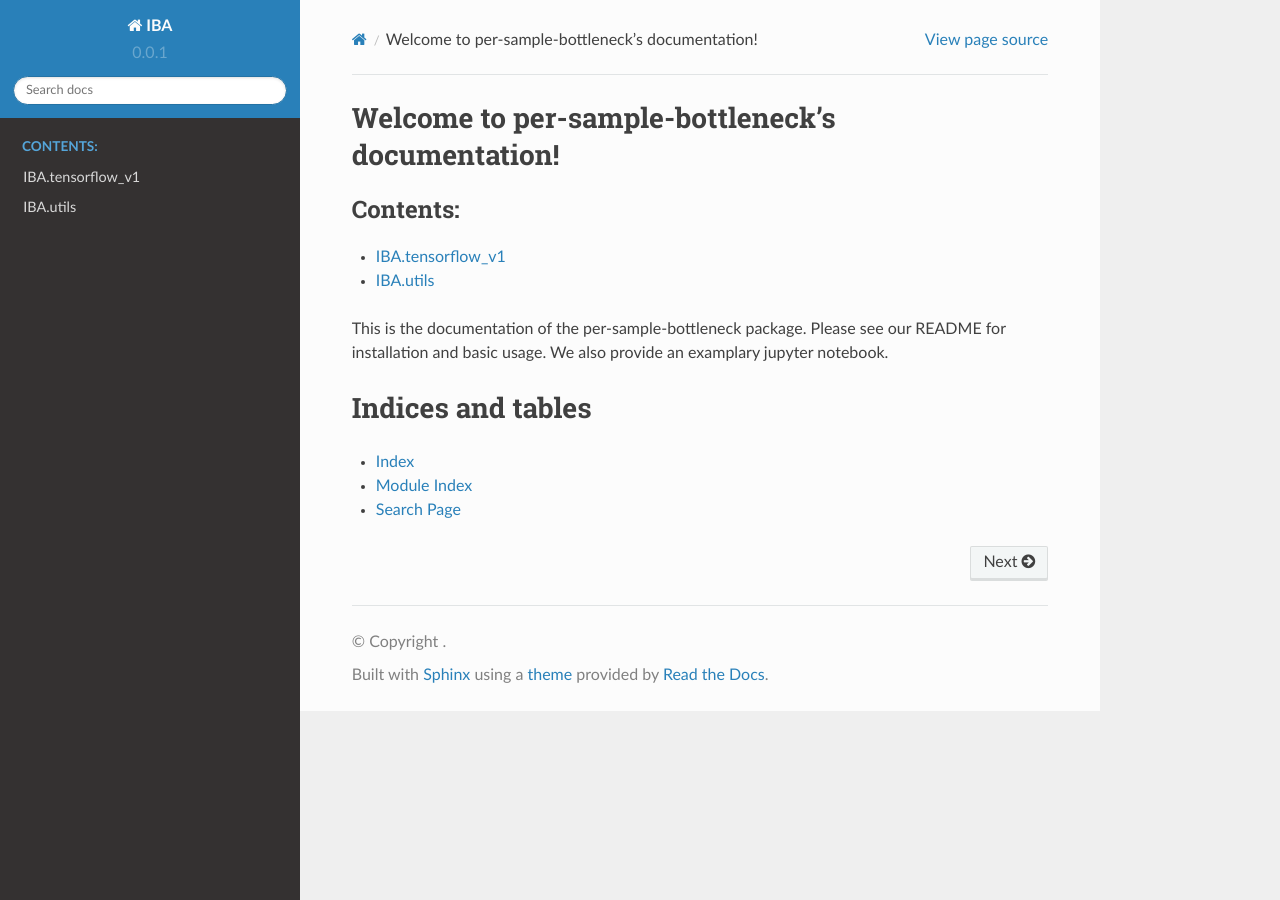
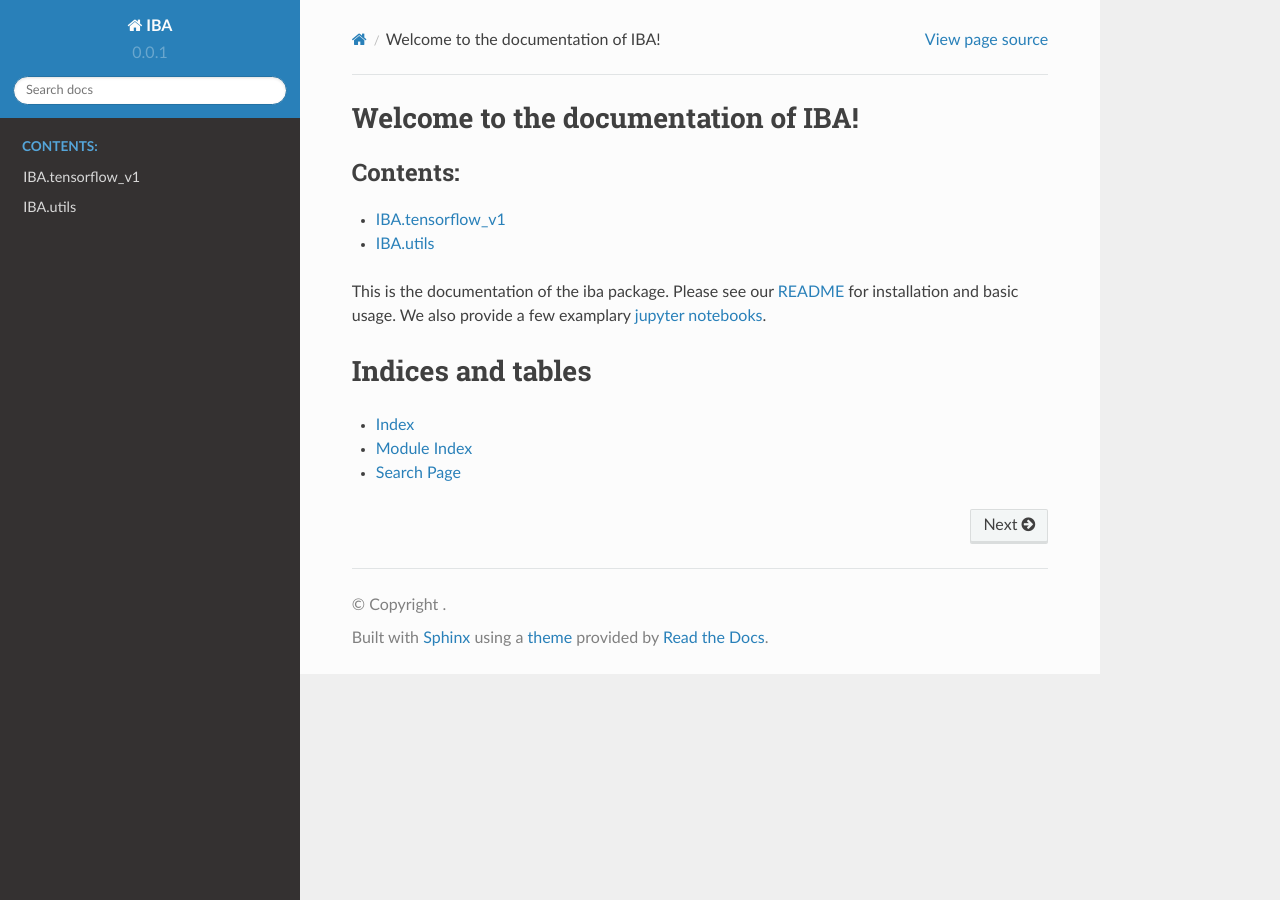
Before and after one commit to BioroboticsLab/IBA, a Sphinx documentation site: the page built from doc/index.rst, in a window 1280 px wide. Built offline with Sphinx 7.4.7 and the Read the Docs theme 2.0.0, drawn with Linux system fonts in a browser that asks for light colours; pages that are not in the unit, such as notebooks, are missing from menus.

Commit message:
Update Readme

```diff
--- a/doc/conf.py
+++ b/doc/conf.py
@@ -233,6 +233,10 @@ htmlhelp_basename = ''
 # -- Options for LaTeX output ---------------------------------------------
 
 latex_elements = {
+    'inputenc': '',
+    'utf8extra': '',
+    'preamble': '''
+    ''',
     # The paper size ('letterpaper' or 'a4paper').
     # 'papersize': 'letterpaper',
 
@@ -254,6 +258,7 @@ latex_documents = [
      u'', 'manual'),
 ]
 
+latex_engine = 'xelatex'
 # The name of an image file (relative to this directory) to place at the top of
 # the title page.
 # latex_logo = None
--- a/doc/index.rst
+++ b/doc/index.rst
@@ -1,4 +1,4 @@
-Welcome to per-sample-bottleneck's documentation!
+Welcome to the documentation of IBA!
 =================================================
 
 .. toctree::
@@ -10,9 +10,11 @@ Welcome to per-sample-bottleneck's documentation!
    api/utils
 
 
-This is the documentation of the per-sample-bottleneck package.
-Please see our README for installation and basic usage.
-We also provide an examplary jupyter notebook.
+This is the documentation of the iba package.
+Please see our `README <https://github.com/BioroboticsLab/IBA>`_
+for installation and basic usage.
+We also provide a few examplary
+`jupyter notebooks <https://github.com/BioroboticsLab/IBA>`_.
 
 
 Indices and tables
--- a/setup.py
+++ b/setup.py
@@ -2,11 +2,11 @@ import setuptools
 
 setuptools.setup(
     name="iba",
-    version="0.0.1",
+    version="0.1.0",
     author="Karl Schulz, Leon Sixt",
     author_email="",
     license='MIT',
-    description="Implementation of the Attribution Bottleneck",
+    description="Information Bottlenecks for Attribution (IBA)",
     packages=setuptools.find_namespace_packages(include=['IBA.*']),
     install_requires=['numpy', 'scikit-image', 'tqdm', 'pytest'],
     extras_require={
```
Also changed, not shown: README.md (+30 -23 lines).
